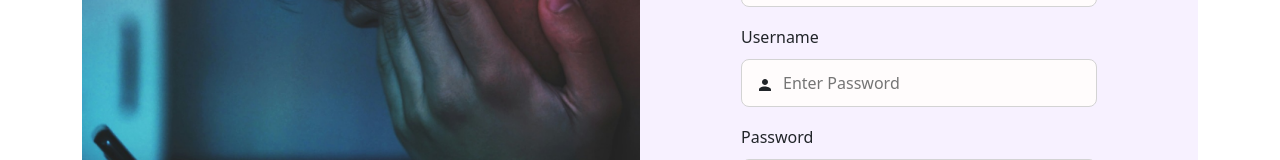
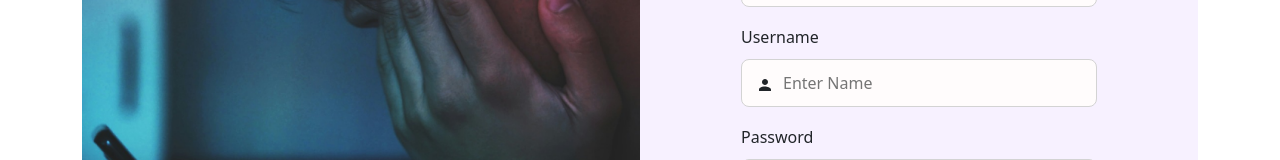
Before and after one commit to vickash-zbb/dchatbot, a React (Vite) app in the folder client/: page /register in a window 1280 px wide. Shown: the part 280-440 px from the top of the page. Built offline with nearby package versions, Linux system fonts and the light colour scheme.

Commit message:
register user id change

```diff
--- a/client/src/Components/Register/Register.jsx
+++ b/client/src/Components/Register/Register.jsx
@@ -46,7 +46,7 @@ const Register = () => {
     <div className='input'>
     <IoMdPerson />
 
- <input type="Password" id='Password' placeholder='Enter Password' />
+ <input type="text" id='username' placeholder='Enter Name' />
     </div>
        </div>
     <div className="inputdiv">
```
